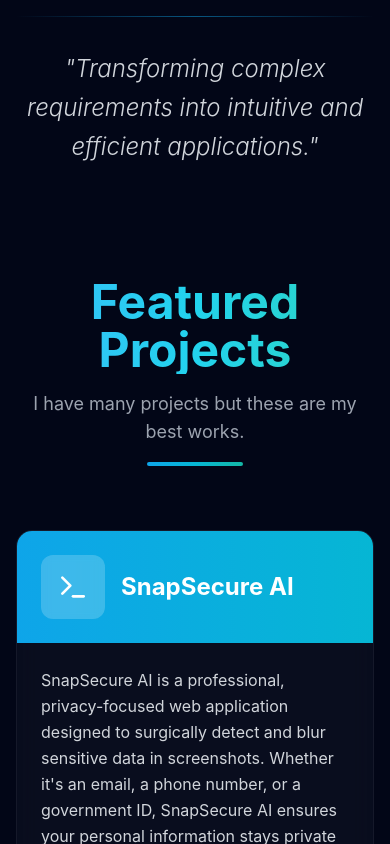
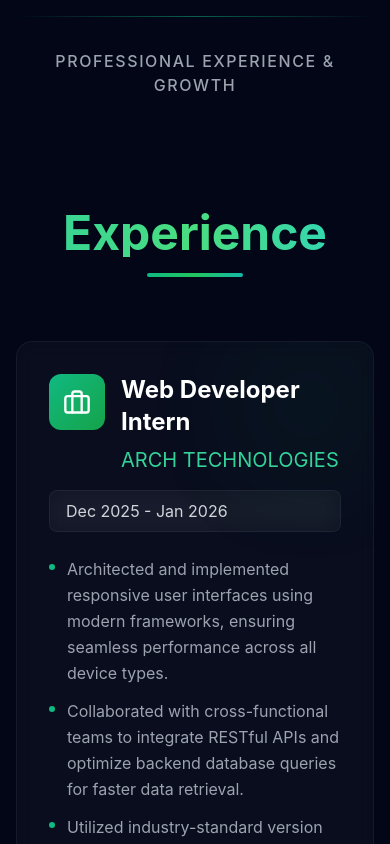
Before and after one commit to tayyaba13-02/portfolio, a React (Vite) app: page / in a window 390 px wide. Shown: the part 3900-4744 px from the top of the page. Built offline with nearby package versions, Linux system fonts and the light colour scheme; the HTML template or start-up script is replaced by a standard one.

Commit message:
added project

```diff
--- a/src/App.jsx
+++ b/src/App.jsx
@@ -6,6 +6,7 @@ import EducationSection from './components/EducationSection';
 import ProjectsSection from './components/ProjectsSection';
 import SkillsSection from './components/SkillsSection';
 import ContactSection from './components/ContactSection';
+import ExperienceSection from './components/ExperienceSection';
 import AnimatedBackground from './components/AnimatedBackground';
 
 /**
@@ -42,7 +43,7 @@ function App() {
       setScrolled(window.scrollY > 50);
 
       // List of section IDs to monitor for viewport visibility
-      const sections = ['home', 'about', 'education', 'projects', 'skills', 'contact'];
+      const sections = ['home', 'about', 'education', 'experience', 'projects', 'skills', 'contact'];
       const scrollPosition = window.scrollY + 100; // Offset for better triggering
 
       for (const section of sections) {
@@ -137,6 +138,16 @@ function App() {
         <EducationSection />
 
         <div className="max-w-4xl mx-auto px-4 py-8 text-center">
+          <div className="h-px w-full bg-gradient-to-r from-transparent via-emerald-500/50 to-transparent mb-8" />
+          <p className="text-gray-400 font-medium tracking-widest uppercase text-base">
+            Professional Experience & Growth
+          </p>
+        </div>
+
+        {/* PROFESSIONAL EXPERIENCE SECTION */}
+        <ExperienceSection />
+
+        <div className="max-w-4xl mx-auto px-4 py-8 text-center">
           <div className="h-px w-full bg-gradient-to-r from-transparent via-sky-500/50 to-transparent mb-8" />
           <p className="text-gray-300 italic text-2xl leading-relaxed font-light">
             "Transforming complex requirements into intuitive and efficient applications."
--- /dev/null
+++ b/src/components/ExperienceSection.jsx
@@ -0,0 +1,87 @@
+import React from 'react';
+import { Briefcase, Zap } from 'lucide-react';
+
+/**
+ * ExperienceSection Component
+ * Showcases professional experience and internships.
+ */
+const ExperienceSection = () => {
+    const experiences = [
+        {
+            role: "Web Developer Intern",
+            company: "ARCH TECHNOLOGIES",
+            duration: "Dec 2025 - Jan 2026",
+            description: [
+                "Architected and implemented responsive user interfaces using modern frameworks, ensuring seamless performance across all device types.",
+                "Collaborated with cross-functional teams to integrate RESTful APIs and optimize backend database queries for faster data retrieval.",
+                "Utilized industry-standard version control and Agile methodologies to maintain codebase integrity and consistently meet project deadlines.",
+                "Debugged and resolved critical issues in existing codebases, significantly improving overall system stability and user satisfaction."
+            ],
+            icon: <Briefcase size={28} />,
+            gradient: "from-emerald-500 to-green-600",
+            textColor: "text-emerald-400"
+        }
+    ];
+
+    return (
+        <section id="experience" className="py-20 px-4 relative">
+            <div className="max-w-6xl mx-auto relative z-10">
+                {/* Visual Header */}
+                <div className="text-center mb-16">
+                    <h2 className="text-5xl sm:text-6xl font-bold mb-4 bg-gradient-to-r from-emerald-400 via-green-400 to-teal-400 bg-clip-text text-transparent">
+                        Experience
+                    </h2>
+                    <div className="h-1 w-24 bg-gradient-to-r from-emerald-500 via-green-500 to-teal-500 mx-auto rounded-full" />
+                </div>
+
+                {/* EXPERIENCE CARDS LIST */}
+                <div className="space-y-8">
+                    {experiences.map((exp, index) => (
+                        <div
+                            key={index}
+                            className="glass glass-hover rounded-2xl p-8 relative overflow-hidden group transition-all duration-300 hover:scale-105"
+                        >
+                            <div className={`absolute top-0 right-0 w-32 h-32 bg-gradient-to-br ${exp.gradient} opacity-10 rounded-full blur-3xl group-hover:opacity-20 transition-opacity`} />
+
+                            <div className="relative">
+                                {/* CARD TOP ROW - Role and Company */}
+                                <div className="flex flex-col md:flex-row md:items-start md:justify-between mb-6">
+                                    <div className="flex items-start gap-4 mb-4 md:mb-0">
+                                        <div className={`w-14 h-14 rounded-xl bg-gradient-to-br ${exp.gradient} flex items-center justify-center flex-shrink-0`}>
+                                            {exp.icon}
+                                        </div>
+                                        <div>
+                                            <h3 className="text-2xl font-bold text-white mb-2">
+                                                {exp.role}
+                                            </h3>
+                                            <p className={`text-xl ${exp.textColor}`}>
+                                                {exp.company}
+                                            </p>
+                                        </div>
+                                    </div>
+
+                                    {/* DURATION TAG */}
+                                    <div className="glass px-4 py-2 rounded-lg">
+                                        <span className="text-gray-300">{exp.duration}</span>
+                                    </div>
+                                </div>
+
+                                {/* DESCRIPTION BULLETS */}
+                                <div className="space-y-3">
+                                    {exp.description.map((point, idx) => (
+                                        <div key={idx} className="flex items-start gap-3 text-gray-400">
+                                            <div className="w-1.5 h-1.5 rounded-full bg-emerald-500 mt-2 flex-shrink-0" />
+                                            <p className="leading-relaxed">{point}</p>
+                                        </div>
+                                    ))}
+                                </div>
+                            </div>
+                        </div>
+                    ))}
+                </div>
+            </div>
+        </section>
+    );
+};
+
+export default ExperienceSection;
--- a/src/components/Navigation.jsx
+++ b/src/components/Navigation.jsx
@@ -10,7 +10,7 @@ const Navigation = ({ activeSection, scrollToSection, scrolled }) => {
     const [isMenuOpen, setIsMenuOpen] = useState(false);
 
     // List of navigation links corresponding to section IDs
-    const menuItems = ['Home', 'About', 'Education', 'Projects', 'Skills', 'Contact'];
+    const menuItems = ['Home', 'About', 'Education', 'Experience', 'Projects', 'Skills', 'Contact'];
 
     return (
         <nav className={`fixed w-full z-50 transition-all duration-500 ${scrolled
--- a/src/components/ProjectsSection.jsx
+++ b/src/components/ProjectsSection.jsx
@@ -1,5 +1,5 @@
 import React from 'react';
-import { Terminal, Zap } from 'lucide-react';
+import { Terminal, Zap, Music } from 'lucide-react';
 
 /**
  * ProjectsSection Component
@@ -8,6 +8,24 @@ import { Terminal, Zap } from 'lucide-react';
 const ProjectsSection = () => {
     // Array of project objects defining the content for the display grid
     const projects = [
+        {
+            title: "Nexus Music",
+            description: "Nexus is a premium, high-performance music streaming application with a sleek Emerald Design System. Built with FastAPI and React, it offers a fast, modern, and cloud-native experience for managing your personal music collection without the need for traditional accounts.",
+            tech: ["FastAPI", "React", "MongoDB", "Framer Motion", "Tailwind CSS", "Zustand"],
+            features: [
+                "Emerald UI/UX: A stunning, high-contrast dark theme with glassmorphism and smooth animations.",
+                "Anonymous Identity: Privacy-first design using a unique Identity Key stored in your browser.",
+                "Mood Tagging: Organize and filter your music by vibe with 8 core moods.",
+                "YouTube Import: Search and import songs directly with full metadata extraction.",
+                "PWA Native Experience: Install on Desktop or Mobile with offline-ready service workers."
+            ],
+            links: {
+                github: "https://github.com/tayyaba13-02/Nexus",
+                demo: "https://tayyabaaly-nexus.hf.space/"
+            },
+            gradient: "from-emerald-500 to-green-600",
+            icon: <Music className="w-8 h-8" />
+        },
         {
             title: "SnapSecure AI",
             description: "SnapSecure AI is a professional, privacy-focused web application designed to surgically detect and blur sensitive data in screenshots. Whether it's an email, a phone number, or a government ID, SnapSecure AI ensures your personal information stays private before you share it.",
```
